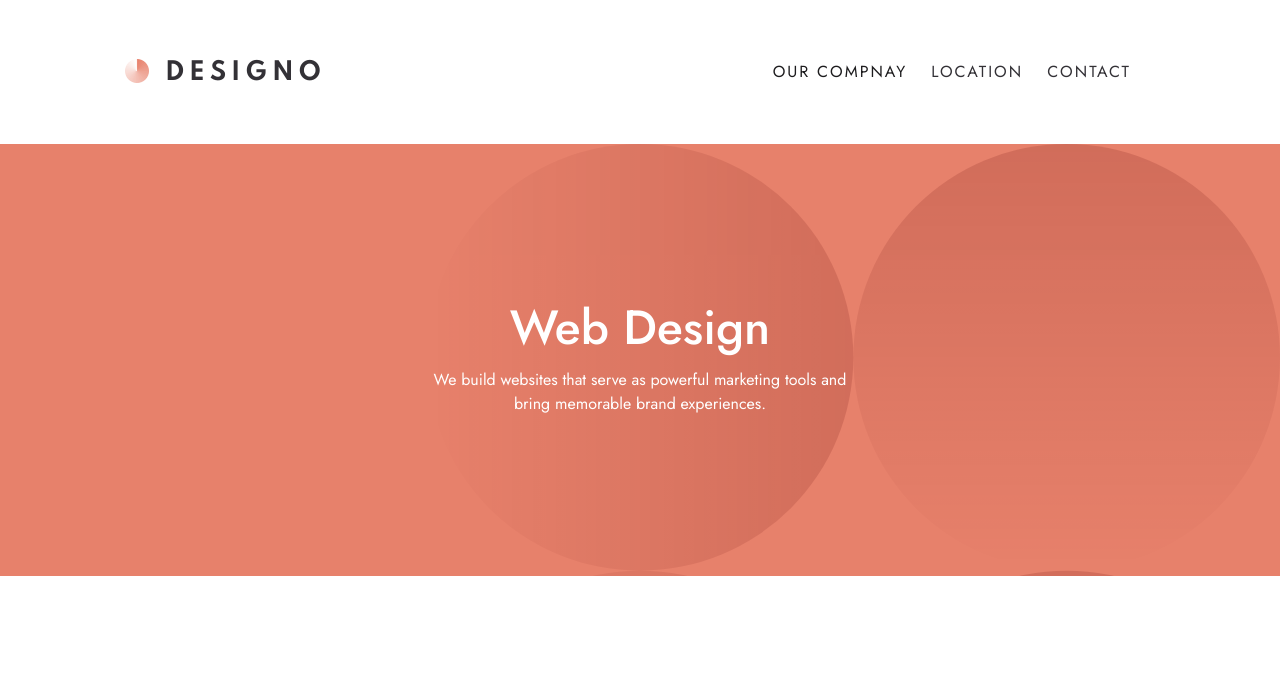
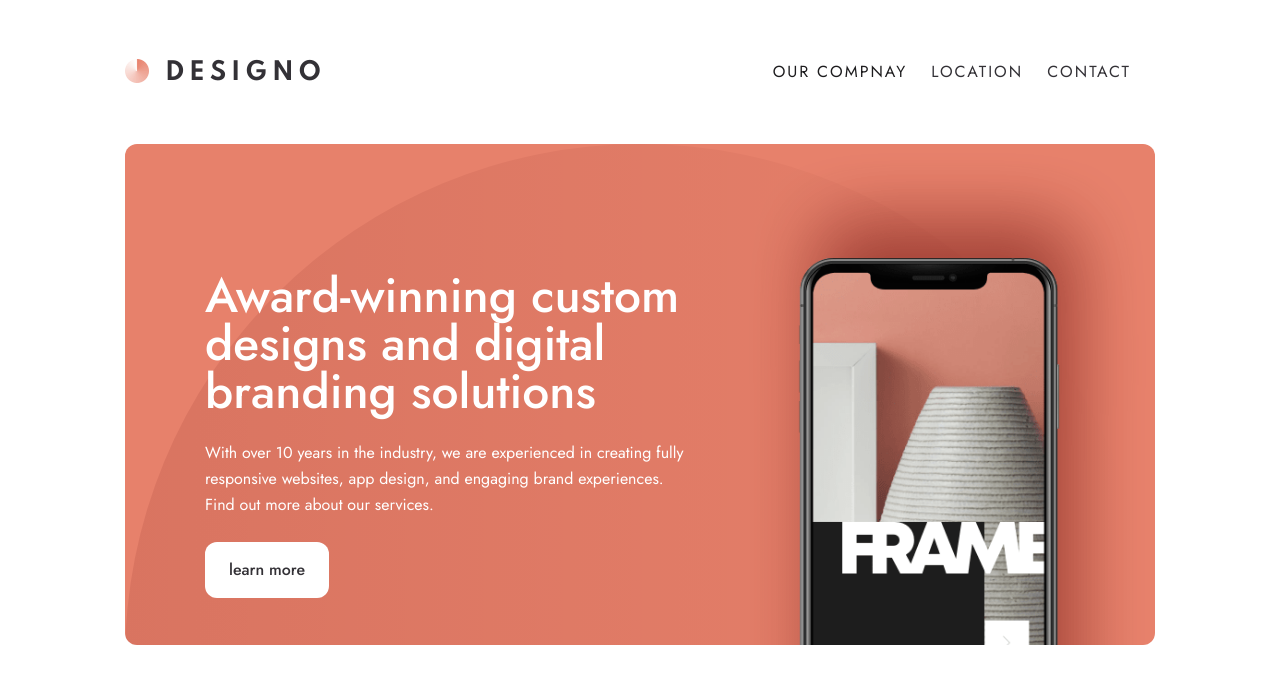
Before and after one commit to EshrakRahman/designo-multi-page-website, a React (Vite) app: page / in a window 1280 px wide. Shown: the top 684 px of the page. Built offline with nearby package versions, Linux system fonts and the light colour scheme.

Commit message:
home header desing done

```diff
--- /dev/null
+++ b/src/components/header/HomeHeader.jsx
@@ -0,0 +1,31 @@
+import { imageHeroPhone } from "@/assets";
+import { Container } from "../shared";
+
+export default function HomeHeader() {
+  return (
+    <>
+      <Container fullWidth={true}>
+        <header className=" home-header  md:rounded-xl bg-peach flex lg:px-20  flex-col lg:flex-row items-center pt-20 overflow-hidden">
+          <div className="info flex flex-col  items-start space-y-6 ">
+            <h1 className="font-medium text-3xl md:text-5xl md:leading-12 md:max-w-120 lg:text-left leading-9 max-w-75 text-center text-white">
+              Award-winning custom designs and digital branding solutions
+            </h1>
+            <p className="font-normal text-base leading-6 md:leading-6.5 max-w-85 md:max-w-120 lg:text-left  text-center text-white">
+              With over 10 years in the industry, we are experienced in creating
+              fully responsive websites, app design, and engaging brand
+              experiences. Find out more about our services.
+            </p>
+            <button className="btn-regular">learn more</button>
+          </div>
+          <div className="img lg:left-25 md:top-22 top-40 relative">
+            <img
+              className="w-72 scale-200"
+              src={imageHeroPhone}
+              alt="phone mockup"
+            />
+          </div>
+        </header>
+      </Container>
+    </>
+  );
+}
--- a/src/components/header/index.js
+++ b/src/components/header/index.js
@@ -1 +1,2 @@
 export { default as SmallHeader } from "./SmallHeader";
+export { default as HomeHeader } from "./HomeHeader";
--- a/src/components/shared/Container.jsx
+++ b/src/components/shared/Container.jsx
@@ -1,9 +1,11 @@
-export default function Container({ children }) {
+export default function Container({ children, fullWidth = false }) {
+  const isFullWidth = fullWidth
+    ? "mx-auto w-full max-w-277.5 md:px-10"
+    : "mx-auto w-full max-w-277.5 px-6 md:px-10";
+
   return (
     <>
-      <div className="mx-auto w-full max-w-277.5 px-6 md:px-10 ">
-        {children}
-      </div>
+      <div className={isFullWidth}>{children}</div>
     </>
   );
 }
--- a/src/index.css
+++ b/src/index.css
@@ -121,13 +121,18 @@
     background-position: center right;
     background-size: 320px;
   }
+  .home-header {
+    background-image: url("./assets/shared/desktop/bg-pattern-small-circle.svg");
+    background-repeat: no-repeat;
+    background-size: cover;
+  }
 
   @media (min-width: 768px) {
     .bg-header-small {
       background-image: url("./assets/shared/desktop/bg-pattern-call-to-action.svg");
       background-repeat: no-repeat;
-      background-position: left top;
-      background-size: cover;
+      background-position: top top;
+      background-size: 1200px;
     }
   }
 }
--- a/src/pages/Home.jsx
+++ b/src/pages/Home.jsx
@@ -1,11 +1,17 @@
-import { DesktopNavbar, MobileNav, SmallHeader, Footer } from "@/components";
+import {
+  DesktopNavbar,
+  MobileNav,
+  SmallHeader,
+  Footer,
+  HomeHeader,
+} from "@/components";
 
 export default function Home() {
   return (
     <>
       <MobileNav />
       <DesktopNavbar />
-      <SmallHeader />
+      <HomeHeader />
     </>
   );
 }
```
